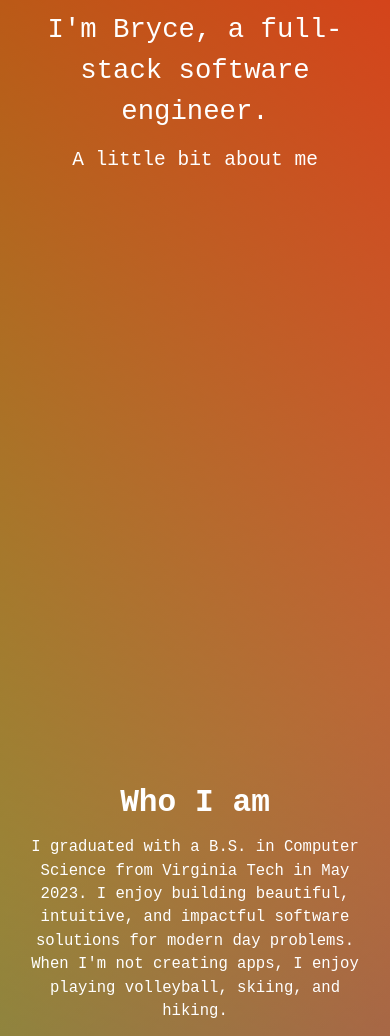
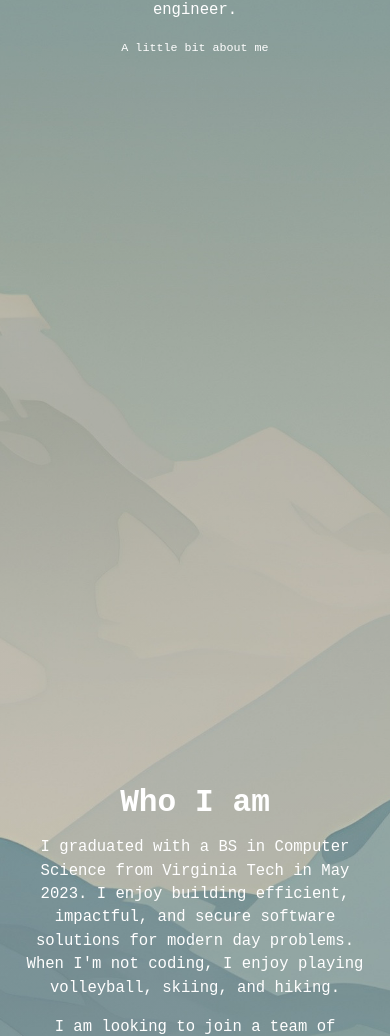
Before and after one commit to brycec23/portfolio, a Gatsby site: page / in a window 390 px wide. Shown: the part 245-1281 px from the top of the page. Built offline with nearby package versions, Linux system fonts and the light colour scheme; Gatsby itself is replaced by a stand-in of ours.

Commit message:
New background and slight edits

```diff
--- a/src/pages/index.js
+++ b/src/pages/index.js
@@ -57,10 +57,10 @@ export default function Home() {
         <div className="AboutLeft">
           <h1>Who I am</h1>
           <p>
-            I graduated with a B.S. in Computer Science from Virginia Tech in
-            May 2023. I enjoy building beautiful, intuitive, and impactful
-            software solutions for modern day problems. When I'm not creating
-            apps, I enjoy playing volleyball, skiing, and hiking.
+            I graduated with a BS in Computer Science from Virginia Tech in May
+            2023. I enjoy building efficient, impactful, and secure software
+            solutions for modern day problems. When I'm not coding, I enjoy
+            playing volleyball, skiing, and hiking.
           </p>
           <p>
             I am looking to join a team of engineers building innovative
--- a/src/styles/global.css
+++ b/src/styles/global.css
@@ -5,21 +5,22 @@
   padding: 0;
   text-decoration: none;
   font-family: monospace, monospace;
-  color: white;
+  color:white;
 }
 html, body {
   min-height: 100%;
   width: 100%;
 }
 body {
-  background: linear-gradient(
-      217deg,
-      rgba(255, 0, 0, 0.8),
-      rgba(255, 0, 0, 0) 70.71%
-    ), linear-gradient(127deg, rgba(0, 255, 0, 0.8), rgba(0, 255, 0, 0) 70.71%),
-    linear-gradient(336deg, rgba(0, 0, 255, 0.8), rgba(0, 0, 255, 0) 70.71%),
-    linear-gradient(white, black);
+    background-image: linear-gradient(rgba(0, 0, 0, 0.2),
+                       rgba(0, 0, 0, 0.2)), url("../../static/mountains.jpg");
+    height: 100%;
+    background-position: center;
+    background-repeat: no-repeat;
+    background-size: cover;
+
 }
+
 p {
   margin: 16px auto;
   line-height: 1.5em;
@@ -184,17 +185,17 @@ h1 {
     }
 
     .Home h1 {
-        font-size: 20vw;
+        font-size: 12vw;
     }
 
     .Home p {
-        font-size: 7vw;
+        font-size: 4vw;
     }
 
     .Home a {
         display: inline-block;
         font-weight: 400;
-        font-size: 5vw;
+        font-size: 3vw;
         padding-bottom: 8px;
         border-bottom: 3px solid transparent;
     }
```
Also changed, not shown: static/mountains.jpg (added).
